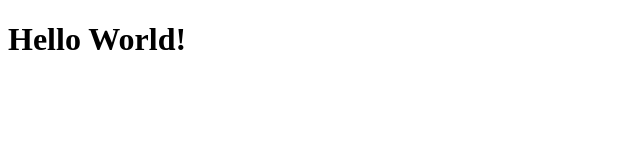
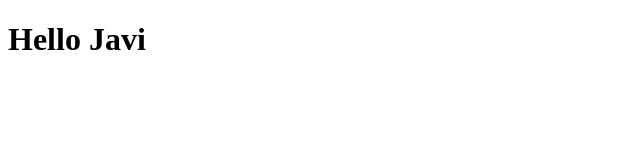
Before and after one commit to fcc-elk-grove/fcc-elk-grove.github.io, a plain HTML site: page index.html in a window 1280 px wide. Shown: the whole page, without its empty margins (0-640 px from the left). Drawn offline with Linux system fonts and the light colour scheme.

Commit message:
update h1

```diff
--- a/index.html
+++ b/index.html
@@ -7,6 +7,6 @@
   <title>freeCodeCamp Elk Grove</title>
 </head>
 <body>
-  <h1>Hello World!</h1>
+  <h1>Hello Javi</h1>
 </body>
 </html>
```
